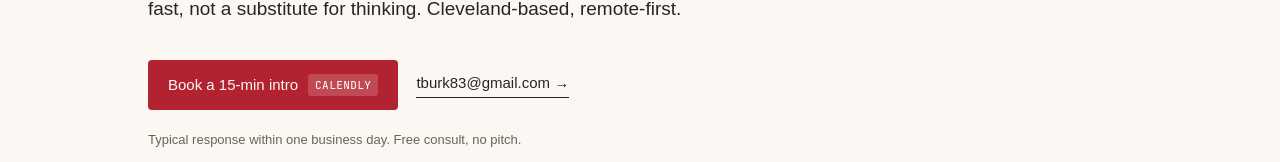
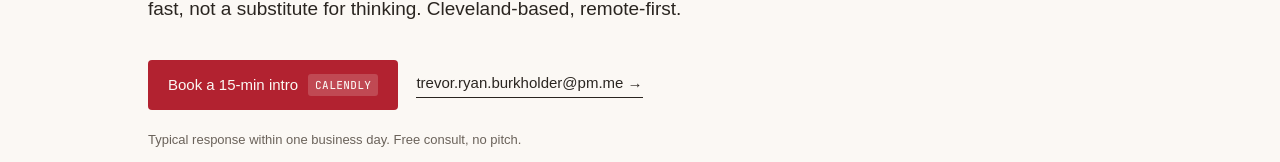
Before and after one commit to trevor-ryan-burkholder/personal-website, a Next.js app: page / in a window 1280 px wide. Shown: the part 490-652 px from the top of the page. Built offline with nearby package versions, Linux system fonts and the light colour scheme; a web font is replaced by a local one.

Commit message:
FIX: email

```diff
--- a/src/content/site.ts
+++ b/src/content/site.ts
@@ -1,6 +1,6 @@
 // Site-wide constants. Source of truth for contact + scheduling links.
 
-export const EMAIL = 'tburk83@gmail.com';
+export const EMAIL = 'trevor.ryan.burkholder@pm.me';
 
 export const CALENDLY_URL =
   'https://calendly.com/trevorburkholder/15-min-intro-call';
```
